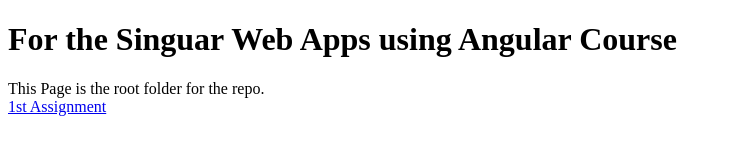
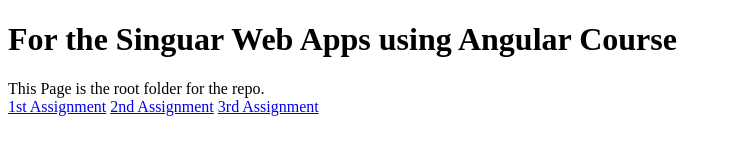
Before and after one commit to MadoScientist97/CAngular1, a plain HTML site: page index.html in a window 1280 px wide. Shown: the whole page, without its empty margins (0-732 px from the left). Drawn offline with Linux system fonts and the light colour scheme.

Commit message:
"updated root index file"

```diff
--- a/index.html
+++ b/index.html
@@ -10,6 +10,8 @@
     This Page is the root folder for the repo.
     <div>
     <a href="module1-Solution/index.html">1st Assignment</a>
+    <a href="module2-solution/index.html">2nd Assignment</a>
+    <a href="module3-solution/index.html">3rd Assignment</a>
     </div>
 </body>
 </html>
```
